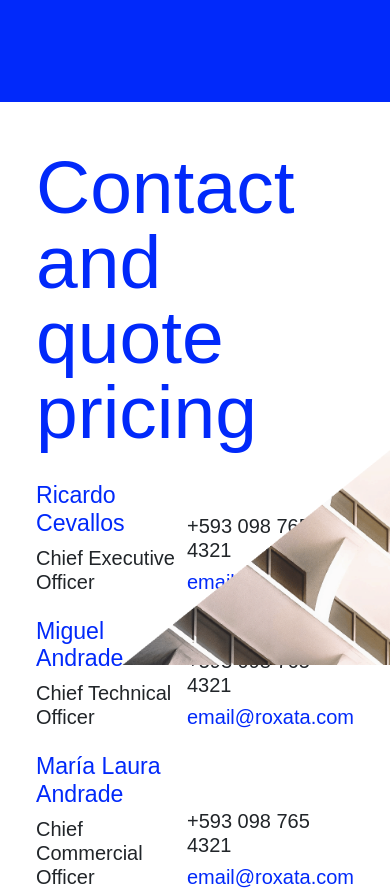
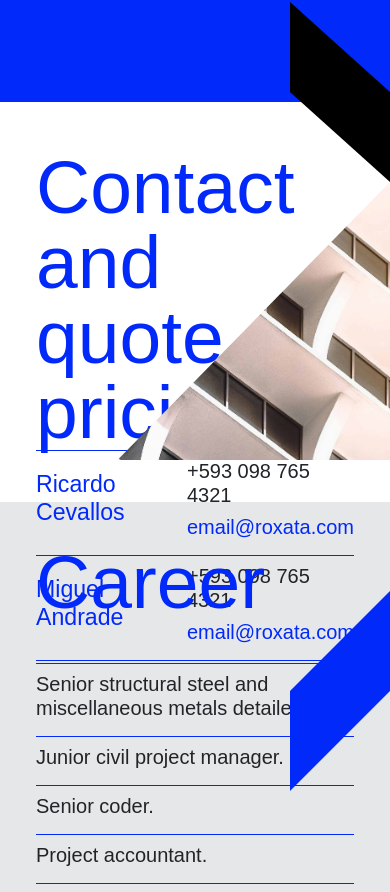
Before and after one commit to kazt00/roxata, an Angular app: page /#/home in a window 390 px wide. Shown: the part 8572-9464 px from the top of the page. Built offline with nearby package versions, Linux system fonts and the light colour scheme; a web font is replaced by a local one.

Commit message:
ajustes del footer, incluido shapes

```diff
--- a/src/app/layout/footer/footer.component.css
+++ b/src/app/layout/footer/footer.component.css
@@ -0,0 +1,49 @@
+.contact-container {
+    height: 400px;
+}
+
+.contact-shape{
+    position: absolute;
+    background-image: url('/assets/asset06.jpg');
+    background-size: cover;
+    width: 100%;
+    height: 80%;
+    right: 0;
+    top: 80px;
+    clip-path: polygon(100% 0, 30% 100%, 100% 100%);
+}
+
+.contact-shape1 {
+    position: absolute;
+    right: 0;
+    background-color: black;
+    width: 100px;
+    height: 180px;
+    clip-path: polygon(100% 100%, -40% 30%, 0% 0%, 140% 70%);
+    top: -100px;
+}
+
+.career-shape{
+    position: absolute;
+    background-color: #0129fa;
+    width: 200px;
+    height: 300px;
+    right: 0;
+    top: 65px;
+    clip-path: polygon(100% 0%, -40% 70%, 0% 100%, 140% 30%);
+}
+@media (max-width: 991px) {
+    .career-shape {
+        bottom: 0;
+        width: 150px;
+        height: 250px;
+    }
+}
+
+@media (max-width:767px) {
+    .career-shape {
+        bottom: 30px;
+        width: 100px;
+        height: 200px;
+    }
+}
--- a/src/app/layout/footer/footer.component.html
+++ b/src/app/layout/footer/footer.component.html
@@ -1,44 +1,32 @@
 <section id="contact">
     <div class="container">
-      <div class="py-5">
-          <div class="row">
+        <div class="contact-container">
+            <div class="row h-100">
                 <div class="col-lg-6 col-md-12 position-relative">
-                  <div class="px-4 position-relative" style="z-index: 1;">
+                    <div class="px-4 pt-5">
                         <span class="font-regular text-roxata home-menu" style="line-height: 1;">Contact <br> and
                             quote
                             <br> pricing</span>
                     </div>
-                  <div class="contact-img position-absolute">
-                      <img src="assets/asset02.png" alt="Contact Image" class="img-fluid">
+                    <div class="contact-shape"></div>
+                    <div class="contact-shape1"></div>
                 </div>
-              </div>
-              <div class="col-lg-6 col-md-12 py-4">
-                  <div class="px-4 d-flex flex-column">
-                      <div class="contact-cont d-flex flex-fill align-items-end py-2">
-                          <div class="d-flex flex-column">
+                <div class="col-lg-6 col-md-12 d-flex">
+                    <div class="px-4 w-100 d-flex flex-column justify-content-center">
+                        <div class="border-tc py-2 d-flex flex-row justify-content-between">
+                            <div class="d-flex align-items-center">
                                 <h3 class="text-roxata font-regular">Ricardo Cevallos</h3>
-                              <h5 class="font-light">Chief Executive Officer</h5>
+                                <!-- <h5 class="font-light">Chief Executive Officer</h5> -->
                             </div>
                             <div class="d-flex flex-column">
                                 <h5 class="font-light">+593 098 765 4321</h5>
                                 <h5 class="font-light text-roxata">email@roxata.com</h5>
                             </div>
                         </div>
-                      <div class="contact-cont d-flex flex-fill align-items-end py-2">
-                          <div class="d-flex flex-column">
+                        <div class="border-tc border-bc py-2 d-flex flex-row justify-content-between">
+                            <div class="d-flex align-items-center">
                                 <h3 class="text-roxata font-regular">Miguel Andrade</h3>
-                              <h5 class="font-light">Chief Technical Officer</h5>
-                          </div>
-                          <div class="d-flex flex-column">
-                              <h5 class="font-light">+593 098 765 4321</h5>
-                              <h5 class="font-light text-roxata">email@roxata.com</h5>
-                          </div>
-                      </div>
-                      <div class="contact-cont d-flex flex-fill align-items-end py-2"
-                          style="border-bottom: 1px solid #0129fa;">
-                          <div class="d-flex flex-column">
-                              <h3 class="text-roxata font-regular">María Laura Andrade</h3>
-                              <h5 class="font-light">Chief Commercial Officer</h5>
+                                <!-- <h5 class="font-light">Chief Technical Officer</h5> -->
                             </div>
                             <div class="d-flex flex-column">
                                 <h5 class="font-light">+593 098 765 4321</h5>
@@ -53,32 +41,29 @@
 </section>
 <section id="career" class="bg-roxata-grey">
     <div class="container">
-      <div class="pt-5">
+        <div class="py-4">
             <div class="row">
-              <div class="col-lg-6 col-md-12 position-relative">
+                <div class="col-lg-6 col-md-12 position-relative d-flex align-items-center">
                     <div class="px-4">
                         <span class="font-regular text-roxata home-menu">Career</span>
                     </div>
-                  <div class="career-sc">
                     <div class="career-shape"></div>
-                  </div>
                 </div>
                 <div class="col-lg-6 col-md-12 py-4">
                     <div class="px-4 d-flex flex-column">
-                      <div class="contact-cont d-flex flex-fill align-items-end py-2">
+                        <div class="border-tc d-flex flex-fill align-items-end py-2">
                             <h5 class="font-light">Senior structural steel and miscellaneous metals detailer.</h5>
                         </div>
-                      <div class="contact-cont d-flex flex-fill align-items-end py-2">
+                        <div class="border-tc d-flex flex-fill align-items-end py-2">
                             <h5 class="font-light">Junior civil project manager.</h5>
                         </div>
-                      <div class="contact-cont d-flex flex-fill align-items-end py-2">
+                        <div class="border-tc d-flex flex-fill align-items-end py-2">
                             <h5 class="font-light">Senior coder.</h5>
                         </div>
-                      <div class="contact-cont d-flex flex-fill align-items-end py-2">
+                        <div class="border-tc d-flex flex-fill align-items-end py-2">
                             <h5 class="font-light">Project accountant.</h5>
                         </div>
-                      <div class="contact-cont d-flex flex-fill align-items-end py-2"
-                          style="border-bottom:  1px #0129fa;">
+                        <div class="border-tc border-bc d-flex flex-fill align-items-end py-2">
                             <h5 class="font-light">BIM coordinator.</h5>
                         </div>
                     </div>
--- a/src/app/layout/navbar/navbar.component.html
+++ b/src/app/layout/navbar/navbar.component.html
@@ -59,14 +59,14 @@
     </div>
   </div>
   <div id="navbarMin" class="container-fluid bg-roxata">
-    <a class="navbar-brand" routerLink="/" (click)="scrollToTop()">
+    <a class="navbar-brand" routerLink="/" (click)="scrollToTop()" style="margin-left: 5%;">
       <img src="assets/roxata.png" alt="Logo" height="50">
     </a>
     <button class="navbar-toggler rox-toggler" type="button" data-bs-toggle="collapse" data-bs-target="#navbarNav"
       aria-controls="navbarNav" aria-expanded="false" aria-label="Toggle navigation">
       <span class="navbar-toggler-icon"></span>
     </button>
-    <div class="collapse navbar-collapse justify-content-end" id="navbarNav" style="text-align: center;">
+    <div class="collapse navbar-collapse justify-content-end" id="navbarNav" style="text-align: center; margin-right: 5%;">
       <ul class="navbar-nav">
         <li class="nav-item">
           <a class="nav-link text-white font-weight-bold" style="cursor: pointer;" routerLink="/" (click)="scrollToTop()">HOME</a>
--- a/src/app/modules/home/home.component.css
+++ b/src/app/modules/home/home.component.css
@@ -11,18 +11,6 @@
     transform: scale(1.05);
     transition: transform 0.3s ease;
     cursor: pointer;
-}
-
-.border-bc {
-    border-bottom: 1px solid #0129fa;
-}
-
-.border-tc {
-    border-top: 1px solid #0129fa;
-}
-
-.border-rc {
-    border-right: 1px solid #0129fa;
 }
 
 .custom-accordion-button {
@@ -186,20 +174,6 @@
     color: #0129fa;
 }
 
-.contact-cont {
-    width: 100%;
-    justify-content: space-between;
-    border-top: 1px solid #0129fa;
-}
-
-
-
-
-
-#start-point-1 {
-    height: 900x;
-}
-
 .left-half-fixed {
     position: absolute;
     left: 0;
@@ -259,36 +233,6 @@
     bottom: 570px;
 }
 
-.contact-img {
-    width: 100%;
-    top: 50px;
-    z-index: 0;
-}
-
-.contact-img img {
-    width: 100%;
-    height: auto;
-    display: block;
-}
-
-.career-sc {
-    position: relative;
-    width: 100%;
-    height: 50%;
-    display: flex;
-    justify-content: flex-end;
-    align-items: center;
-}
-
-.career-shape {
-    position: absolute;
-    background-color: #0129fa;
-    width: 200px;
-    height: 300px;
-    clip-path: polygon(100% 0%, -40% 70%, 0% 100%, 140% 30%);
-}
-
-
 @media (max-width: 991px) {
     .ece {
         border-bottom: none !important;
@@ -302,11 +246,7 @@
 }
 
 @media (max-width:767px) {
-    .career-shape {
-        bottom: 30px;
-        width: 100px;
-        height: 200px;
-    }
+
 }
 
 @media (max-width: 576px) {
--- a/src/styles.css
+++ b/src/styles.css
@@ -1,5 +1,17 @@
 body {
     font-family: 'bilo', sans-serif !important;
+}
+
+.border-bc {
+    border-bottom: 1px solid #0129fa;
+}
+
+.border-tc {
+    border-top: 1px solid #0129fa;
+}
+
+.border-rc {
+    border-right: 1px solid #0129fa;
 }
 
 .text-roxata {
```
Also changed, not shown: src/assets/asset06.jpg (added). Lines whose indentation alone changed are shown as unchanged.
